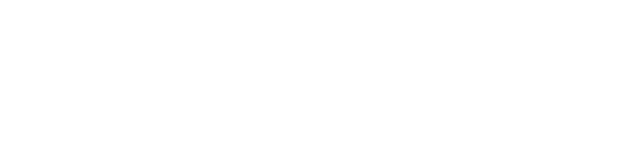
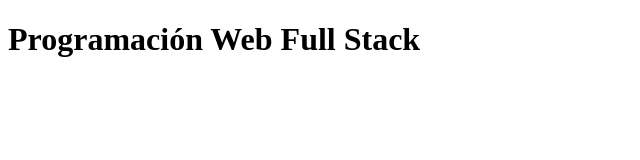
Before and after one commit to alvarezzlautaro/Ejercicio-1, a plain HTML site: page ejercicio2.html in a window 1280 px wide. Shown: the whole page, without its empty margins (0-640 px from the left). Drawn offline with Linux system fonts and the light colour scheme.

Commit message:
agregué el ejercicio3

```diff
--- a/ejercicio2.html
+++ b/ejercicio2.html
@@ -3,9 +3,11 @@
 <head>
     <meta charset="UTF-8">
     <meta name="viewport" content="width=device-width, initial-scale=1.0">
-    <title>Document</title>
+    <title>Listas anidadas</title>
 </head>
 <body>
-
+    <header>
+        <h1>Programación Web Full Stack</h1>
+    </header>
 </body>
 </html>
```
Also changed, not shown: index.html (+1 -0 lines).
